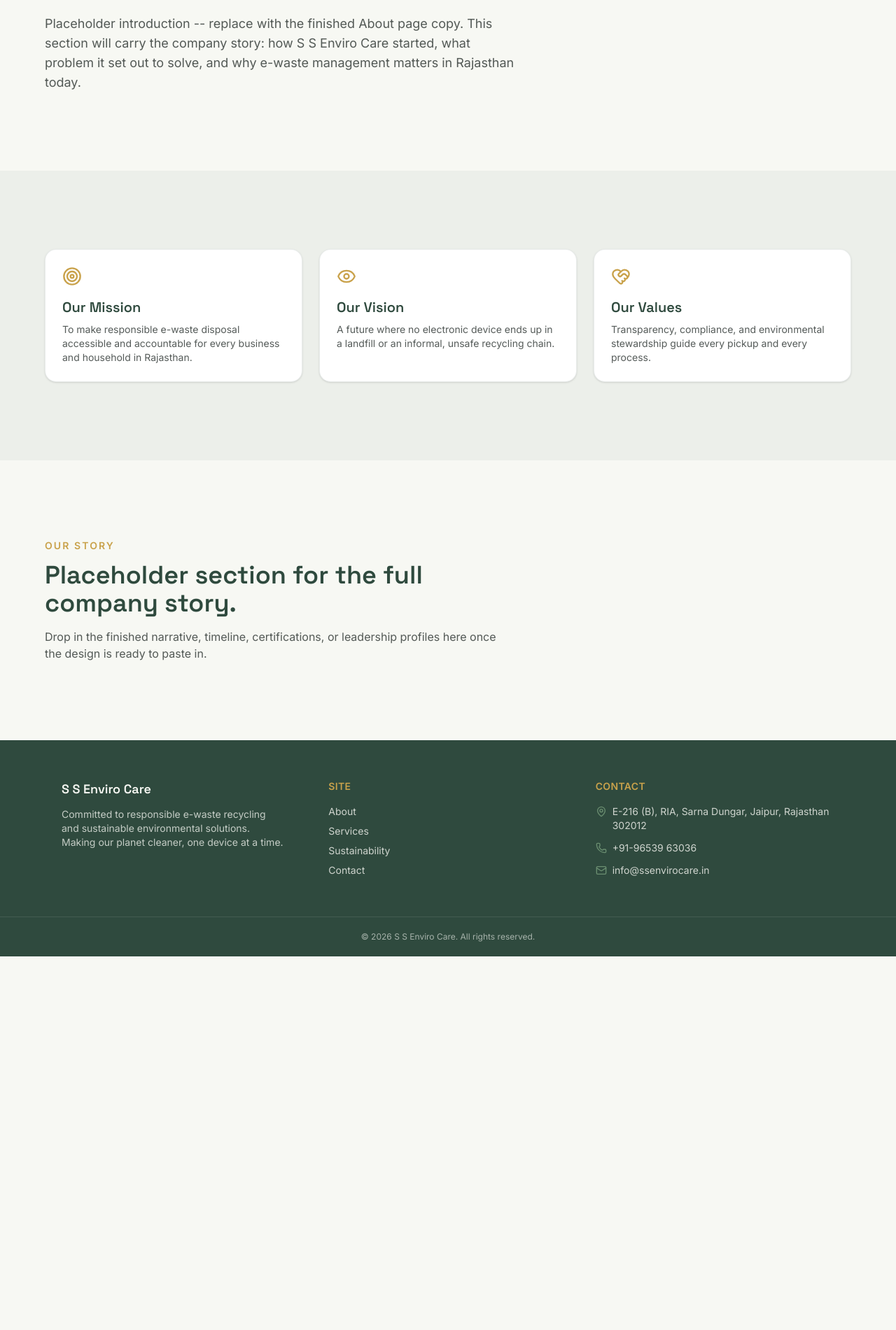
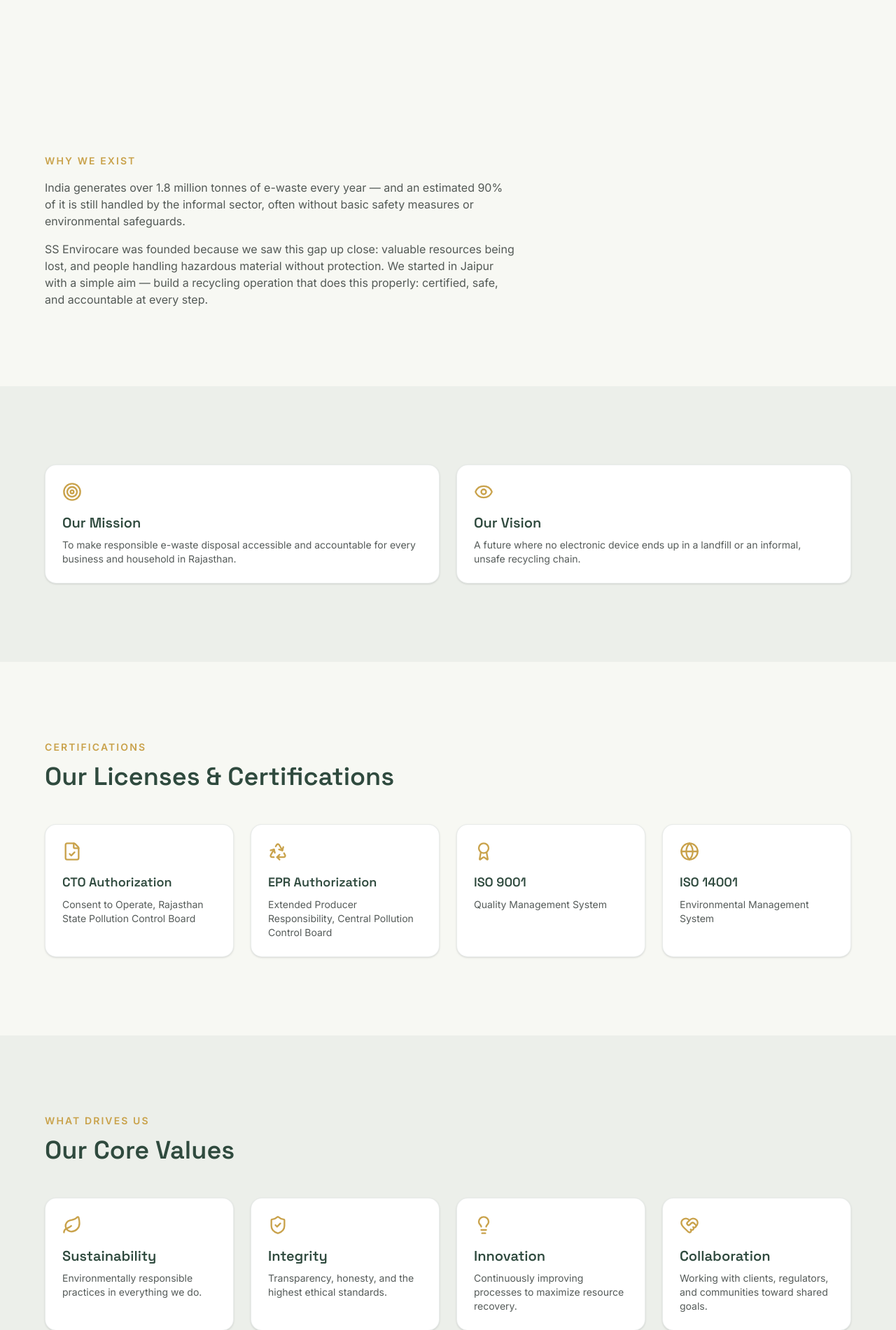
Before and after one commit to mishankji/ssec-website, a Next.js app: page /about in a window 1280 px wide. Shown: the part 401-2302 px from the top of the page at 70% size. Before the commit the page ends 1768 px from the top, so only its background shows below. Built offline with nearby package versions, Linux system fonts and the light colour scheme.

Commit message:
Fill in About page: Why We Exist, Certifications, Core Values, On The Ground gallery, and Bigger Picture (SDGs + gov schemes)

```diff
--- a/src/app/about/page.tsx
+++ b/src/app/about/page.tsx
@@ -1,5 +1,18 @@
 import type { Metadata } from "next";
-import { Target, Eye, HeartHandshake } from "lucide-react";
+import Link from "next/link";
+import Image from "next/image";
+import {
+  Target,
+  Eye,
+  Leaf,
+  ShieldCheck,
+  Lightbulb,
+  HeartHandshake,
+  FileCheck,
+  Recycle,
+  Award,
+  Globe,
+} from "lucide-react";
 import { Section, Eyebrow } from "@/components/section";
 import { ScrollReveal } from "@/components/scroll-reveal";
 import { Card } from "@/components/card";
@@ -10,8 +23,7 @@
     "Learn about S S Enviro Care's mission, values, and approach to certified e-waste recycling in Jaipur.",
 };
 
-// Placeholder content -- replace with the finished About page design.
-const VALUES = [
+const MISSION_VISION = [
   {
     icon: Target,
     title: "Our Mission",
@@ -24,11 +36,113 @@
     description:
       "A future where no electronic device ends up in a landfill or an informal, unsafe recycling chain.",
   },
+];
+
+const CERTIFICATIONS = [
+  {
+    icon: FileCheck,
+    title: "CTO Authorization",
+    description:
+      "Consent to Operate, Rajasthan State Pollution Control Board",
+  },
+  {
+    icon: Recycle,
+    title: "EPR Authorization",
+    description:
+      "Extended Producer Responsibility, Central Pollution Control Board",
+  },
+  {
+    icon: Award,
+    title: "ISO 9001",
+    description: "Quality Management System",
+  },
+  {
+    icon: Globe,
+    title: "ISO 14001",
+    description: "Environmental Management System",
+  },
+];
+
+const CORE_VALUES = [
+  {
+    icon: Leaf,
+    title: "Sustainability",
+    description: "Environmentally responsible practices in everything we do.",
+  },
+  {
+    icon: ShieldCheck,
+    title: "Integrity",
+    description: "Transparency, honesty, and the highest ethical standards.",
+  },
+  {
+    icon: Lightbulb,
+    title: "Innovation",
+    description:
+      "Continuously improving processes to maximize resource recovery.",
+  },
   {
     icon: HeartHandshake,
-    title: "Our Values",
+    title: "Collaboration",
     description:
-      "Transparency, compliance, and environmental stewardship guide every pickup and every process.",
+      "Working with clients, regulators, and communities toward shared goals.",
+  },
+];
+
+const GALLERY = [
+  {
+    src: "/hero/hero-collection-drive.jpg",
+    caption:
+      "E-Waste Awareness and Collection Drive, run with RSPCB and corporate partners.",
+  },
+  {
+    src: "/hero/hero-ac-units.jpg",
+    caption: "Recovered appliances processed at our Jaipur facility.",
+  },
+  {
+    src: "/hero/hero-team-sorting.jpg",
+    caption:
+      "Our team sorting and preparing devices for certified dismantling.",
+  },
+];
+
+const SDGS = [
+  {
+    number: "SDG 12",
+    title: "Responsible Consumption & Production",
+    description: "Keeping resources in circulation instead of landfills.",
+  },
+  {
+    number: "SDG 13",
+    title: "Climate Action",
+    description: "Recycling reduces the footprint of raw material extraction.",
+  },
+  {
+    number: "SDG 11",
+    title: "Sustainable Cities & Communities",
+    description: "Collection drives and city-level e-waste infrastructure.",
+  },
+  {
+    number: "SDG 8",
+    title: "Decent Work & Economic Growth",
+    description: "Formalizing safe, trained e-waste handling.",
+  },
+  {
+    number: "SDG 9",
+    title: "Industry, Innovation & Infrastructure",
+    description: "Certified dismantling and recovery processes.",
+  },
+];
+
+const GOV_SCHEMES = [
+  {
+    title: "E-Waste (Management) Rules, 2022",
+    description:
+      "Our collection, dismantling, and EPR processes operate within this regulatory framework, which governs how e-waste must be handled across India.",
+  },
+  {
+    title: "Swachh Bharat Mission",
+    description:
+      "Our collection drives and awareness campaigns contribute to India's national cleanliness and waste management goals at the community level.",
   },
 ];
 
@@ -39,21 +153,34 @@
         <ScrollReveal>
           <Eyebrow>About S S Enviro Care</Eyebrow>
           <h1 className="mt-3 max-w-3xl font-heading text-4xl font-semibold text-forest md:text-5xl">
-            Built in Jaipur, focused on cleaner electronics
-            lifecycle for everyone.
+            A young company, built on certified, accountable e-waste
+            recycling.
           </h1>
-          <p className="mt-6 max-w-2xl text-lg text-ink/70">
-            Placeholder introduction -- replace with the finished About
-            page copy. This section will carry the company story: how
-            S S Enviro Care started, what problem it set out to solve,
-            and why e-waste management matters in Rajasthan today.
+        </ScrollReveal>
+      </Section>
+
+      <Section>
+        <ScrollReveal>
+          <Eyebrow>Why We Exist</Eyebrow>
+          <p className="mt-4 max-w-2xl text-ink/70">
+            India generates over 1.8 million tonnes of e-waste every year —
+            and an estimated 90% of it is still handled by the informal
+            sector, often without basic safety measures or environmental
+            safeguards.
+          </p>
+          <p className="mt-4 max-w-2xl text-ink/70">
+            SS Envirocare was founded because we saw this gap up close:
+            valuable resources being lost, and people handling hazardous
+            material without protection. We started in Jaipur with a simple
+            aim — build a recycling operation that does this properly:
+            certified, safe, and accountable at every step.
           </p>
         </ScrollReveal>
       </Section>
 
       <Section className="bg-forest/5">
-        <div className="grid gap-6 md:grid-cols-3">
-          {VALUES.map((item, i) => (
+        <div className="grid gap-6 md:grid-cols-2">
+          {MISSION_VISION.map((item, i) => (
             <ScrollReveal key={item.title} delay={i * 0.1}>
               <Card>
                 <item.icon className="text-brass" size={28} />
@@ -69,14 +196,139 @@
 
       <Section>
         <ScrollReveal>
-          <Eyebrow>Our Story</Eyebrow>
+          <Eyebrow>Certifications</Eyebrow>
           <h2 className="mt-3 max-w-2xl font-heading text-3xl font-semibold text-forest md:text-4xl">
-            Placeholder section for the full company story.
+            Our Licenses & Certifications
           </h2>
-          <p className="mt-4 max-w-2xl text-ink/70">
-            Drop in the finished narrative, timeline, certifications, or
-            leadership profiles here once the design is ready to paste in.
+        </ScrollReveal>
+
+        <div className="mt-12 grid gap-6 sm:grid-cols-2 lg:grid-cols-4">
+          {CERTIFICATIONS.map((item, i) => (
+            <ScrollReveal key={item.title} delay={i * 0.1}>
+              <Card>
+                <item.icon className="text-brass" size={28} />
+                <h3 className="font-heading mt-4 text-lg font-semibold text-forest">
+                  {item.title}
+                </h3>
+                <p className="mt-2 text-sm text-ink/70">{item.description}</p>
+              </Card>
+            </ScrollReveal>
+          ))}
+        </div>
+      </Section>
+
+      <Section className="bg-forest/5">
+        <ScrollReveal>
+          <Eyebrow>What Drives Us</Eyebrow>
+          <h2 className="mt-3 max-w-2xl font-heading text-3xl font-semibold text-forest md:text-4xl">
+            Our Core Values
+          </h2>
+        </ScrollReveal>
+
+        <div className="mt-12 grid gap-6 sm:grid-cols-2 lg:grid-cols-4">
+          {CORE_VALUES.map((item, i) => (
+            <ScrollReveal key={item.title} delay={i * 0.1}>
+              <Card>
+                <item.icon className="text-brass" size={28} />
+                <h3 className="font-heading mt-4 text-xl font-semibold text-forest">
+                  {item.title}
+                </h3>
+                <p className="mt-2 text-sm text-ink/70">{item.description}</p>
+              </Card>
+            </ScrollReveal>
+          ))}
+        </div>
+      </Section>
+
+      <Section>
+        <ScrollReveal>
+          <Eyebrow>On The Ground</Eyebrow>
+          <h2 className="mt-3 max-w-2xl font-heading text-3xl font-semibold text-forest md:text-4xl">
+            Collection Drives & Awareness Campaigns
+          </h2>
+        </ScrollReveal>
+
+        <div className="mt-12 grid gap-8 md:grid-cols-3">
+          {GALLERY.map((item, i) => (
+            <ScrollReveal key={item.src} delay={i * 0.1}>
+              <div className="relative aspect-[4/3] overflow-hidden rounded-2xl bg-sage/10">
+                <Image
+                  src={item.src}
+                  alt={item.caption}
+                  fill
+                  sizes="(min-width: 768px) 33vw, 100vw"
+                  className="object-cover"
+                />
+              </div>
+              <p className="mt-3 text-sm text-ink/70">{item.caption}</p>
+            </ScrollReveal>
+          ))}
+        </div>
+      </Section>
+
+      <Section className="bg-forest/5">
+        <ScrollReveal>
+          <Eyebrow>The Bigger Picture</Eyebrow>
+          <h2 className="mt-3 max-w-2xl font-heading text-3xl font-semibold text-forest md:text-4xl">
+            Aligned with Global Goals & National Policy
+          </h2>
+        </ScrollReveal>
+
+        <ScrollReveal delay={0.1} className="mt-12">
+          <h3 className="font-heading text-lg font-semibold text-forest">
+            UN Sustainable Development Goals
+          </h3>
+        </ScrollReveal>
+        <div className="mt-6 grid gap-6 sm:grid-cols-2 lg:grid-cols-5">
+          {SDGS.map((item, i) => (
+            <ScrollReveal key={item.number} delay={0.1 + i * 0.1}>
+              <Card>
+                <span className="inline-block rounded-full bg-brass/15 px-3 py-1 text-xs font-semibold uppercase tracking-wide text-brass">
+                  {item.number}
+                </span>
+                <h4 className="font-heading mt-4 text-base font-semibold text-forest">
+                  {item.title}
+                </h4>
+                <p className="mt-2 text-sm text-ink/70">{item.description}</p>
+              </Card>
+            </ScrollReveal>
+          ))}
+        </div>
+
+        <ScrollReveal delay={0.1} className="mt-14">
+          <h3 className="font-heading text-lg font-semibold text-forest">
+            Government Scheme Alignment
+          </h3>
+        </ScrollReveal>
+        <div className="mt-6 grid gap-6 md:grid-cols-2">
+          {GOV_SCHEMES.map((item, i) => (
+            <ScrollReveal key={item.title} delay={0.1 + i * 0.1}>
+              <Card>
+                <h4 className="font-heading text-lg font-semibold text-forest">
+                  {item.title}
+                </h4>
+                <p className="mt-2 text-sm text-ink/70">{item.description}</p>
+              </Card>
+            </ScrollReveal>
+          ))}
+        </div>
+      </Section>
+
+      <Section className="theme-dark bg-ink text-offwhite">
+        <ScrollReveal className="text-center">
+          <h2 className="font-heading text-3xl font-semibold md:text-4xl">
+            Ready to work with a certified recycling partner?
+          </h2>
+          <p className="mx-auto mt-4 max-w-xl text-offwhite/70">
+            Get in touch for a pickup, a quote, or to learn more about our
+            certifications.
           </p>
+          <Link
+            href="/contact"
+            className="mt-8 inline-block rounded-full bg-vivid px-8 py-3 text-sm font-semibold text-ink transition-transform hover:-translate-y-0.5"
+          >
+            Contact Us
+          </Link>
         </ScrollReveal>
       </Section>
     </>
```
